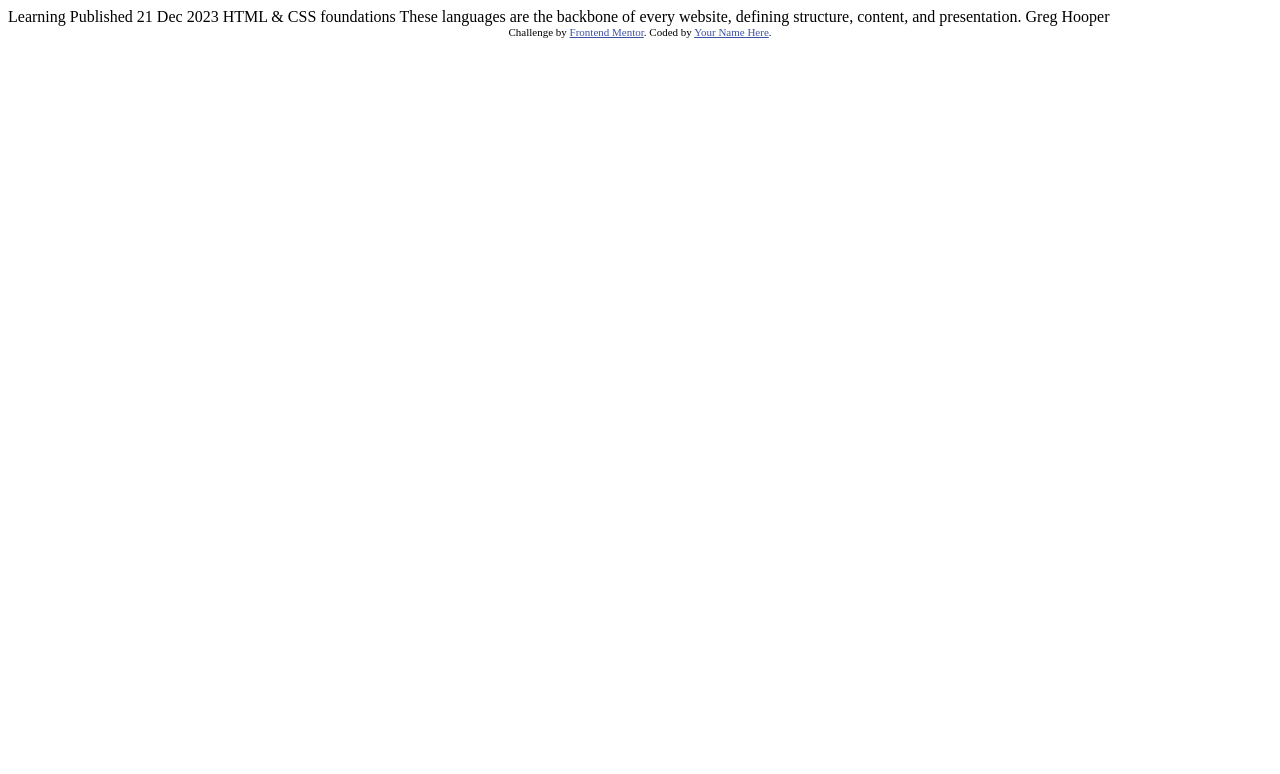
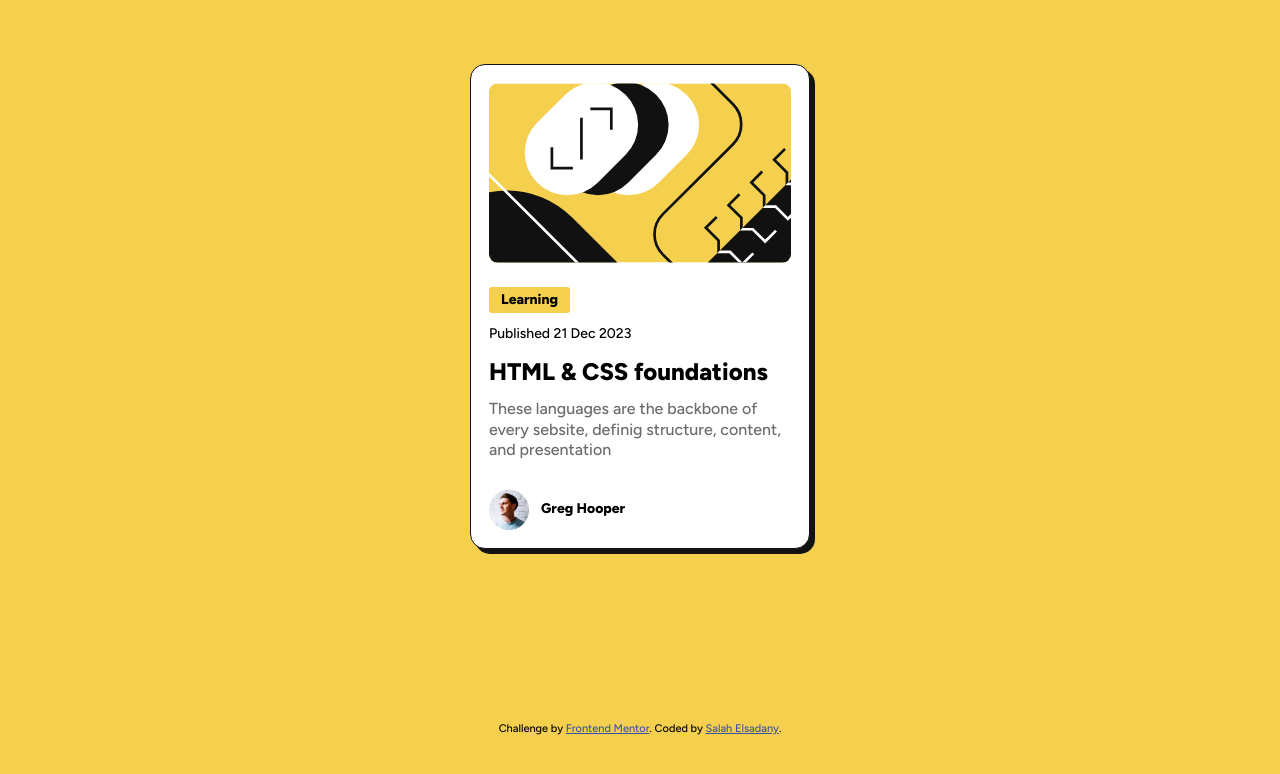
Before and after one commit to salahel-sadany/blog-preview-card, a website: page index.html in a window 1280 px wide. Drawn offline with Linux system fonts and the light colour scheme.

Commit message:
final commit

```diff
--- a/index.html
+++ b/index.html
@@ -1,34 +1,76 @@
 <!DOCTYPE html>
 <html lang="en">
   <head>
-  <meta charset="UTF-8">
-  <meta name="viewport" content="width=device-width, initial-scale=1.0"> <!-- displays site properly based on user's device -->
+    <meta charset="UTF-8" />
+    <meta name="viewport" content="width=device-width, initial-scale=1.0" />
+    <!-- displays site properly based on user's device -->
 
-  <link rel="icon" type="image/png" sizes="32x32" href="./assets/images/favicon-32x32.png">
+    <link rel="preconnect" href="https://fonts.googleapis.com" />
+    <link rel="preconnect" href="https://fonts.gstatic.com" crossorigin />
+    <link
+      href="https://fonts.googleapis.com/css2?family=Figtree:ital,wght@0,300..900;1,300..900&display=swap"
+      rel="stylesheet"
+    />
+
+    <link
+      rel="icon"
+      type="image/png"
+      sizes="32x32"
+      href="./assets/images/favicon-32x32.png"
+    />
+
+    <link rel="stylesheet" href="src/css/style.css" />
 
     <title>Frontend Mentor | Blog preview card</title>
 
     <!-- Feel free to remove these styles or customise in your own stylesheet 👍 -->
     <style>
-    .attribution { font-size: 11px; text-align: center; }
-    .attribution a { color: hsl(228, 45%, 44%); }
+      .attribution {
+        font-size: 11px;
+        text-align: center;
+      }
+      .attribution a {
+        color: #3e52a3;
+      }
     </style>
   </head>
-<body>
+  <body class="body">
+    <!-- <div> -->
+    <figure class="card">
+      <img
+        src="assets/images/illustration-article.svg"
+        alt="card image"
+        class="card__img"
+      />
 
-  Learning
+      <span class="tag">Learning</span>
 
-  Published 21 Dec 2023
+      <p class="published">Published 21 Dec 2023</p>
 
-  HTML & CSS foundations
+      <h2 class="heading-secondary">HTML & CSS foundations</h2>
 
-  These languages are the backbone of every website, defining structure, content, and presentation.
+      <p class="card__text">
+        These languages are the backbone of every sebsite, definig structure,
+        content, and presentation
+      </p>
 
-  Greg Hooper
+      <figure class="author">
+        <img
+          src="assets/images/image-avatar.webp"
+          alt="avatar"
+          class="author__img"
+        />
+
+        <p class="author__name">Greg Hooper</p>
+      </figure>
+    </figure>
 
     <div class="attribution">
-    Challenge by <a href="https://www.frontendmentor.io?ref=challenge" target="_blank">Frontend Mentor</a>.
-    Coded by <a href="#">Your Name Here</a>.
+      Challenge by
+      <a href="https://www.frontendmentor.io?ref=challenge" target="_blank"
+        >Frontend Mentor</a
+      >. Coded by <a href="#">Salah Elsadany</a>.
     </div>
+    <!-- </div> -->
   </body>
 </html>
--- /dev/null
+++ b/src/sass/main.scss
@@ -0,0 +1,105 @@
+:root {
+  --color-primary: #f4d04e;
+  --color-white: #fff;
+  --color-gray: #6b6b6b;
+  --color-gray-dark: #121212;
+
+  --font-size-default: "Figtree";
+}
+
+* {
+  margin: 0;
+  padding: 0;
+  box-sizing: inherit;
+}
+
+html {
+  font-size: 10px;
+}
+
+body {
+  box-sizing: border-box;
+
+  font-size: 1.6rem;
+  font-weight: 500;
+  font-family: var(--font-size-default), sans-serif;
+  line-height: 1.3;
+
+  height: 100vh;
+  background-color: var(--color-primary);
+
+  // display: flex;
+  // flex-direction: column;
+  // justify-content: center;
+  // align-items: center;
+  // gap: 4.4rem;
+
+  display: grid;
+  justify-items: center;
+  align-items: center;
+}
+
+.card {
+  max-width: 34rem;
+
+  background-color: var(--color-white);
+  padding: 1.8rem;
+  border: 1px solid var(--color-gray-dark);
+  border-radius: 15px;
+
+  box-shadow: 5px 5px 0 var(--color-gray-dark);
+
+  display: flex;
+  flex-direction: column;
+  align-items: flex-start;
+  gap: 1.2rem;
+
+  margin-bottom: 4.6rem;
+
+  &__img {
+    display: inline-block;
+    width: 100%;
+    border-radius: 9px;
+    margin-bottom: 1.2rem;
+  }
+
+  .tag {
+    display: block;
+    background-color: var(--color-primary);
+    border-radius: 3px;
+
+    padding: 0.4rem 1.2rem;
+
+    font-weight: 800;
+    font-size: 1.4rem;
+  }
+
+  .published {
+    font-size: 1.4rem;
+  }
+
+  .heading-secondary {
+    font-weight: 800;
+  }
+
+  &__text {
+    color: var(--color-gray);
+    margin-bottom: 1.6rem;
+  }
+
+  .author {
+    display: flex;
+    align-items: center;
+    gap: 1.2rem;
+
+    &__img {
+      display: inline-block;
+      width: 25%;
+    }
+
+    &__name {
+      font-weight: 800;
+      font-size: 1.4rem;
+    }
+  }
+}
```
Also changed, not shown: package.json (added, +28 -0 lines), README-template.md (deleted), README.md, assets/images/preview-card.png (added), src/css/style.css (added), 3 other files. Lines whose indentation alone changed are shown as unchanged.
